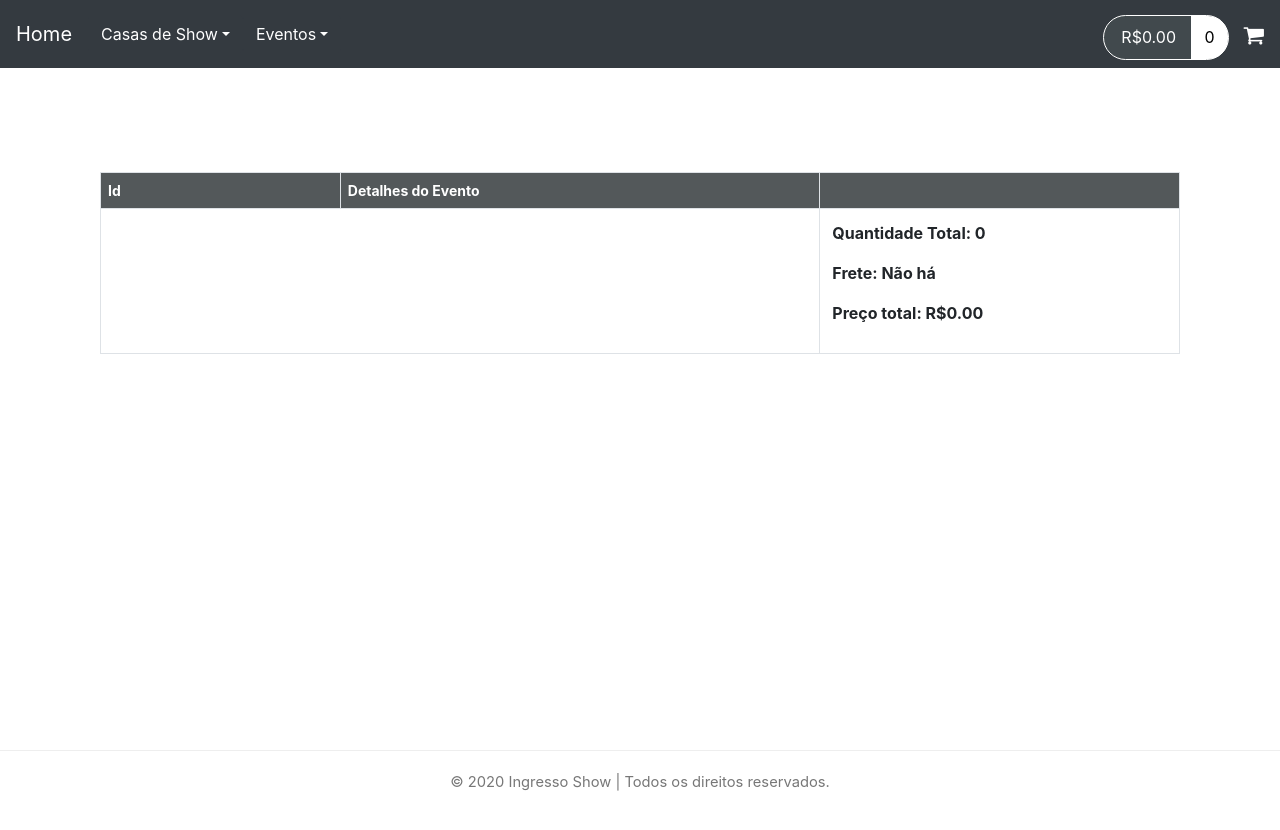
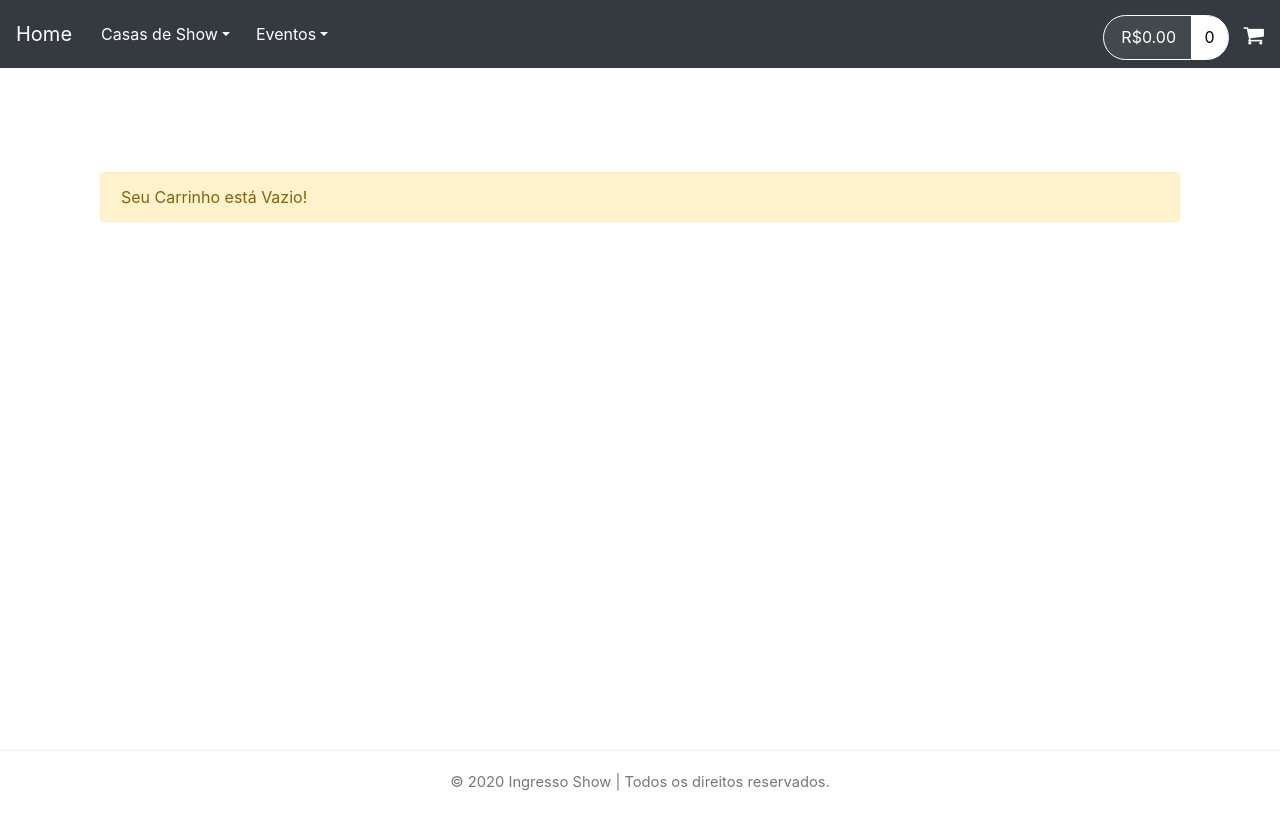
Before and after one commit to eduardobatistadev/bilheteria-frontend, an Angular app: page /cart-details in a window 1280 px wide. Shown: the top 830 px of the page. Built offline with nearby package versions, Linux system fonts and the light colour scheme.

Commit message:
msg de carrinho vazio

```diff
--- a/src/app/components/cart-details/cart-details.component.html
+++ b/src/app/components/cart-details/cart-details.component.html
@@ -1,6 +1,11 @@
 <div class="main-content container">
     <div class="section-content section-content-p30">
         <div class="container-fluid">
+
+            <div *ngIf="cartItems.length > 0">
+
+
+
             <table class="table table-bordered">
                 <tr>
                     <th width="20%">Id</th>
@@ -34,6 +39,12 @@
                 </tr>
 
             </table>
+         </div>
+
+         <div *ngIf="cartItems.length == 0" class="alert alert-warning col-md-12" role="alert">
+             Seu Carrinho está Vazio!
+         </div>
+
         </div>
     </div>
 </div>
```
